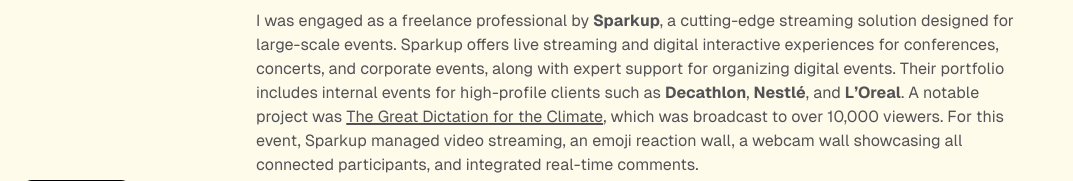
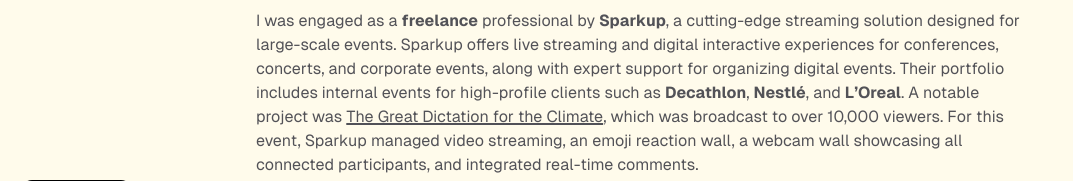
Before and after one commit to Fredkiss3/fredkiss.dev, an Astro site: page / in a window 1280 px wide. Shown: the part 576-757 px from the top of the page, without its empty margins (0-1073 px from the left). Built offline with nearby package versions, Linux system fonts and the light colour scheme; Astro itself is replaced by a stand-in of ours; no server answers.

Commit message:
💬 bold freelance

```diff
--- a/src/content/work/sparkup.md
+++ b/src/content/work/sparkup.md
@@ -6,7 +6,7 @@
 endDate: "2025-01-31"
 ---
 
-I was engaged as a freelance professional by **Sparkup**, a cutting-edge streaming solution designed for large-scale events. Sparkup offers live streaming and digital interactive experiences for conferences, concerts, and corporate events, along with expert support for organizing digital events. Their portfolio includes internal events for high-profile clients such as **Decathlon**, **Nestlé**, and **L'Oreal**. A notable project was [The Great Dictation for the Climate](https://www.youtube.com/live/FnTP7LSKQRM?si=k2BrpdUS_9f7ZJAA&t=1029), which was broadcast to over 10,000 viewers. For this event, Sparkup managed video streaming, an emoji reaction wall, a webcam wall showcasing all connected participants, and integrated real-time comments.
+I was engaged as a **freelance** professional by **Sparkup**, a cutting-edge streaming solution designed for large-scale events. Sparkup offers live streaming and digital interactive experiences for conferences, concerts, and corporate events, along with expert support for organizing digital events. Their portfolio includes internal events for high-profile clients such as **Decathlon**, **Nestlé**, and **L'Oreal**. A notable project was [The Great Dictation for the Climate](https://www.youtube.com/live/FnTP7LSKQRM?si=k2BrpdUS_9f7ZJAA&t=1029), which was broadcast to over 10,000 viewers. For this event, Sparkup managed video streaming, an emoji reaction wall, a webcam wall showcasing all connected participants, and integrated real-time comments.
 
 **Key responsibilities included:**
 
```
